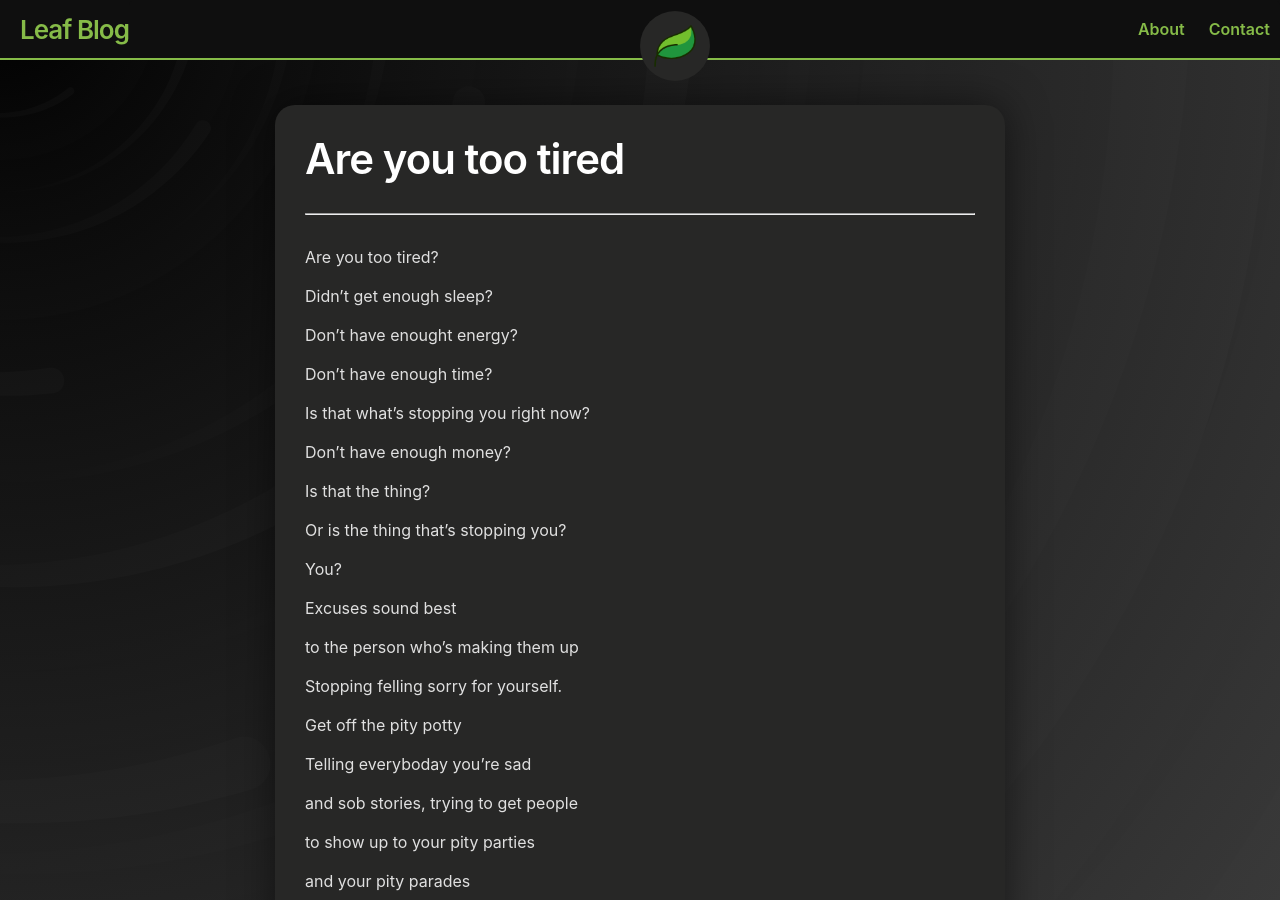
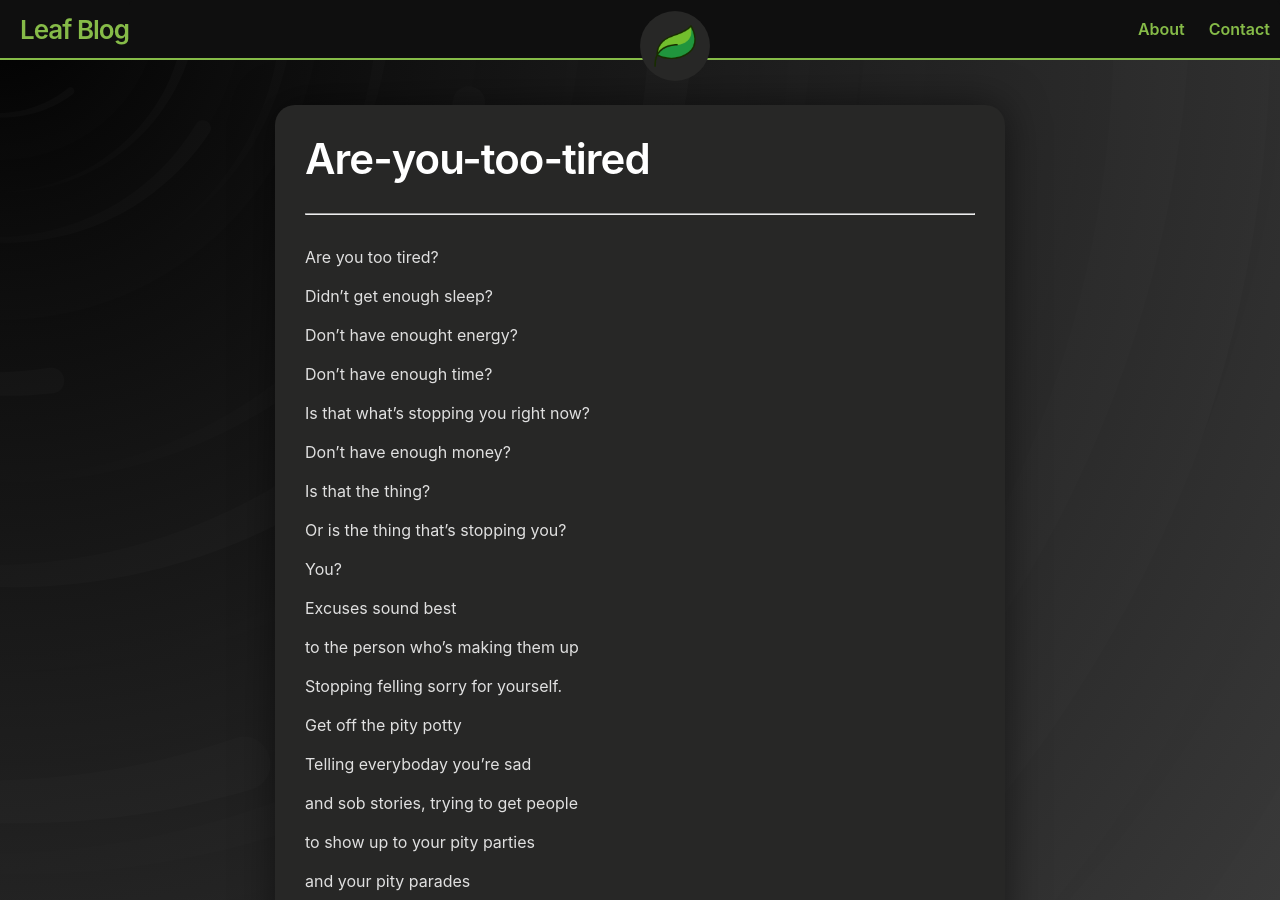
Before and after one commit to novakho/novakho-test.github.io, a Jekyll site: the page built from _posts/2022-04-27-Are-you-too-tired.md, in a window 1280 px wide and 900 px high. Built offline with Jekyll 4.4.1, drawn with Linux system fonts in a browser that asks for light colours; a script that is not in the unit is left out.

```diff
--- a/_posts/2022-04-27-Are you too tired.md
+++ b/_posts/2022-04-27-Are-you-too-tired.md
@@ -1,7 +1,7 @@
 ---
 layout: post
 author: Supun Kavinda
-title: Are you too tired
+title: Are-you-too-tired
 ---
 ---
 Are you too tired?
```
